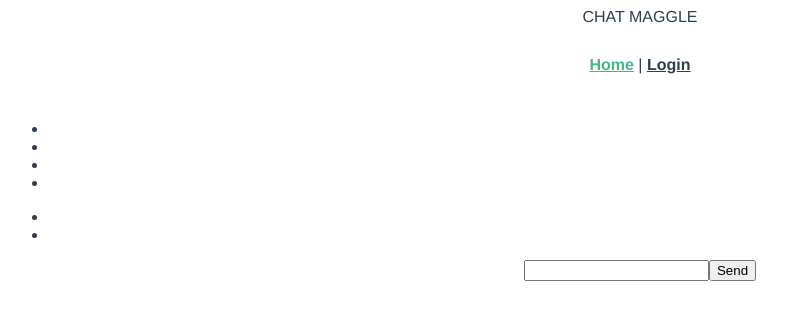
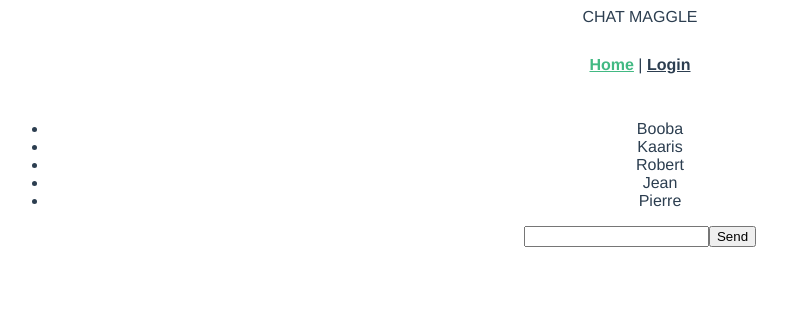
Before and after one commit to mpicod/chatapp, a Vue app: page / in a window 1280 px wide. Shown: the top 320 px of the page, without its empty margins (0-787 px from the left). Built offline with nearby package versions, Linux system fonts and the light colour scheme.

Commit message:
CA MARCHE

```diff
--- a/src/components/MessageList.vue
+++ b/src/components/MessageList.vue
@@ -1,7 +1,6 @@
 <template>
     <ul>
-        <MessageListMessage/>
-        <MessageListMessage/>
+        <MessageListMessage v-for="(message, index) in messages" :key="index" :message="message"/>
     </ul>
 </template>
 
--- a/src/components/UserList.vue
+++ b/src/components/UserList.vue
@@ -1,6 +1,6 @@
 <template>
     <ul>
-        <UserListUser v-for="{user, index} in users" :key="index" :user="user"/> <!-- la boucle for chez VUE. : => v-bind pour lui dire que c'est une variable, sinon il met une string -->
+        <UserListUser v-for="(user, index) in users" :key="index" :user="user"/> <!-- la boucle for chez VUE. : => v-bind pour lui dire que c'est une variable, sinon il met une string -->
     </ul>
 </template>
 
@@ -14,7 +14,8 @@ export default {
         'Booba',
         'Kaaris',
         'Robert',
-        'Jean'
+        'Jean',
+        'Pierre'
       ]
     }
   },
```
